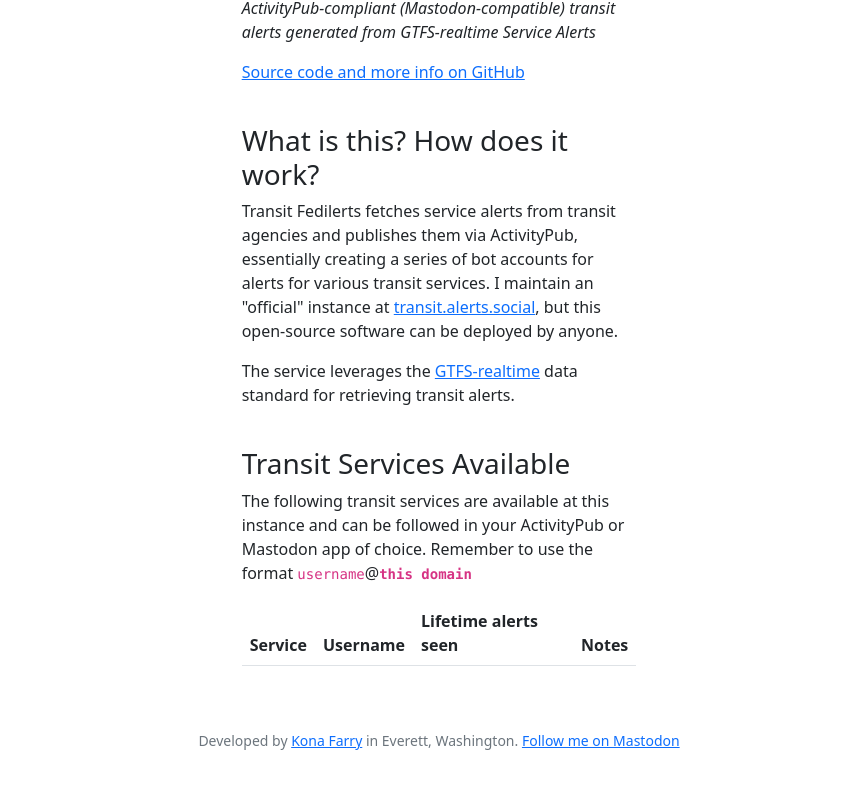
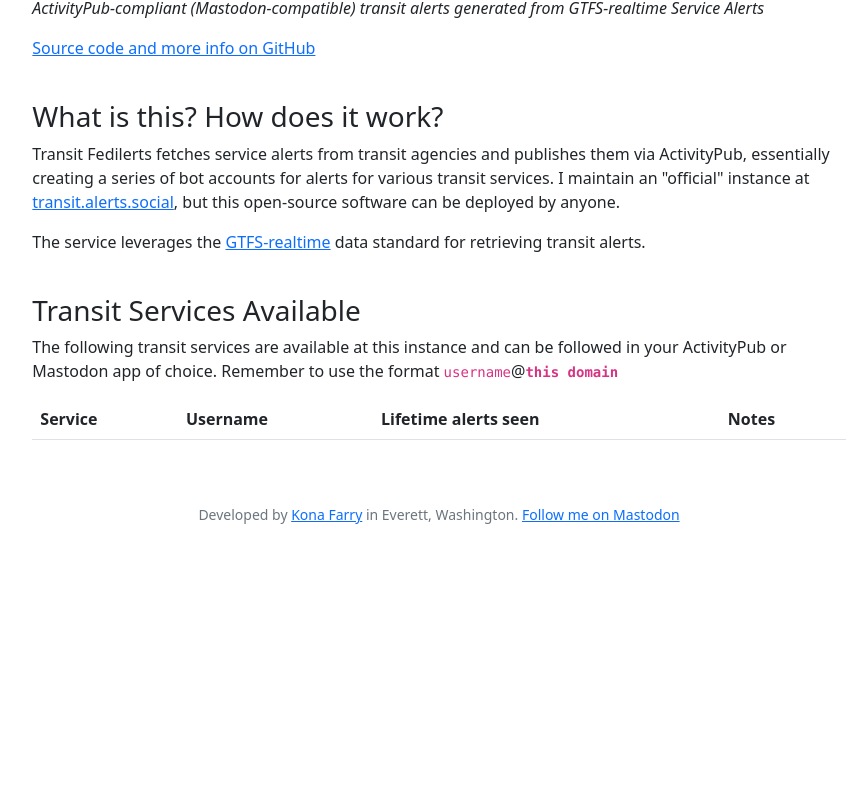
Before and after one commit to kona314/transit-fedilerts, a website: page public/index.html in a window 1280 px wide. Shown: the part 84-875 px from the top of the page, without its empty margins (201-1061 px from the left). After the commit the page ends 800 px from the top, so only its background shows below. Drawn offline with nearby package versions, Linux system fonts and the light colour scheme; no server answers.

Commit message:
widen landing page

```diff
--- a/public/index.html
+++ b/public/index.html
@@ -8,7 +8,7 @@
     <body>
         <div class="container-fluid pt-4 ps-4 pe-4">
             <div class="row justify-content-md-center">
-                <div class="col col-12 col-md-4">
+                <div class="col col-12 col-md-8">
                     <h1>Transit Fedilerts</h1>
                     <p>
                         <i>ActivityPub-compliant (Mastodon-compatible) transit alerts generated from GTFS-realtime Service Alerts</i>
@@ -19,7 +19,7 @@
                 </div>
             </div>
             <div class="row justify-content-md-center">
-                <div class="col col-12 col-md-4 pt-4">
+                <div class="col col-12 col-md-8 pt-4">
                     <h3>What is this? How does it work?</h3>
                     <p>
                         Transit Fedilerts fetches service alerts from transit agencies and publishes them via ActivityPub, essentially creating a series of bot accounts for alerts for various transit services. I maintain an "official" instance at <a href="https://transit.alerts.social">transit.alerts.social</a>, but this open-source software can be deployed by anyone.
@@ -30,7 +30,7 @@
                 </div>
             </div>
             <div class="row justify-content-md-center">
-                <div class="col col-12 col-md-4 pt-4">
+                <div class="col col-12 col-md-8 pt-4">
                     <h3>Transit Services Available</h3>
                     <p>The following transit services are available at this instance and can be followed in your ActivityPub or Mastodon app of choice. Remember to use the format <code>username</code>@<b><span id="domain"><code>this domain</code></span></b></p>
                     <table class="table">
```
